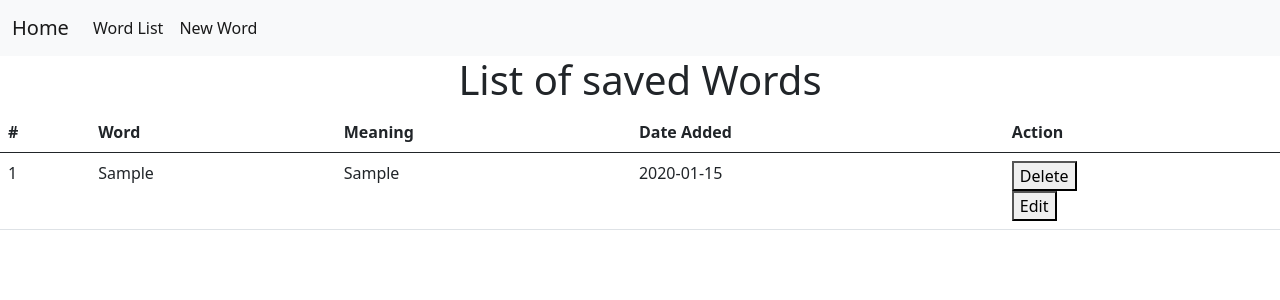
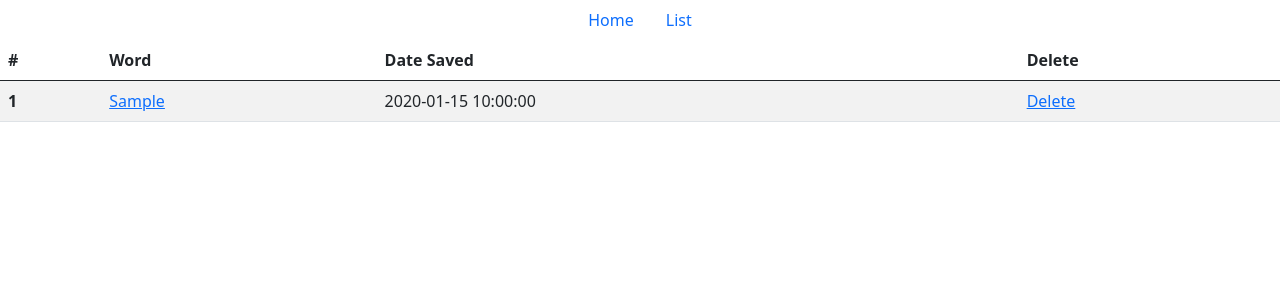
Before and after one commit to hqariful/Dictionary, a Flask app: page /list in a window 1280 px wide. Shown: the top 300 px of the page. Run offline with Flask 2, Linux system fonts and the light colour scheme; tables that the repository leaves empty hold one stand-in row (values such as "Sample post").

Commit message:
newly added

```diff
--- a/app.py
+++ b/app.py
@@ -1,71 +1,73 @@
+from flask import Flask, request, render_template, redirect
 from datetime import datetime
+from flask.helpers import url_for
 from flask_sqlalchemy import SQLAlchemy
-from flask import Flask, render_template, url_for, request
-from flask import request
-from werkzeug.utils import redirect
-from forms import Register
+from details import wordMeaning
 
 app = Flask(__name__)
-app.config['SECRET_KEY'] = "IT'S SECRET"
-app.config['SQLALCHEMY_DATABASE_URI'] = 'sqlite:///dictionary.db'
 
+app.config['SQLALCHEMY_DATABASE_URI'] = "sqlite:///dict.db"
 db = SQLAlchemy(app)
 
-class WordList(db.Model):
-    id = db.Column(db.Integer, primary_key=True)
+#database
+class saved(db.Model):
+    id = db.Column(db.Integer,primary_key=True)
     word = db.Column(db.String(30),nullable=False)
-    meaning = db.Column(db.Text,nullable=False)
-    date_posted = db.Column(db.DateTime,nullable=False,default=datetime.utcnow)
+    date_added = db.Column(db.DateTime,nullable=False,default=datetime.utcnow)
 
     def __repr__(self):
-        return f"(word: {self.word}, meaning: {self.meaning}, date_posted: {self.date_posted})"
+        return f"(word: {self.word}, date_added:{self.date_added})"
 
 db.create_all()
 
+def is_in_saved(word):
+    find = saved.query.filter_by(word = word).first()
+    if find is None:
+        return False
+    else:
+        return True
+
+#Home route
 @app.route('/')
-@app.route('/home')
-def home():
-    return render_template("home.html")
+@app.route('/search',methods=['GET','POST'])
+def search():
+    if request.method == 'GET':
+        return render_template('home.html')
+    elif request.method == 'POST':
+        all = wordMeaning(request.form['search'])
+        if all is None:
+            return render_template('sorry.html')
+        else:
+            return render_template('home.html',all = all,already_saved=is_in_saved(all[0]['word']))
 
+#saving new word
+@app.route('/save/<word>')
+def save(word):
+    new_word = saved(word=word)
+    db.session.add(new_word)
+    db.session.commit()
+    return redirect('/list')
+
+#deleting from saved word
+@app.route('/delete/<word>')
+def delete(word):
+    got_word = saved.query.filter_by(word=word).first()
+    db.session.delete(got_word)
+    db.session.commit()
+    return redirect('/list')
+
+#list of all saved word
 @app.route('/list')
 def list():
-    wordlist = WordList.query.all()
-    return render_template("list.html",words = wordlist)
+    all = saved.query.all()
+    return render_template('list.html',all=all)
 
-@app.route('/delete',methods = ["GET"])
-def delete():
-    red = request.args.get('target')
-    print(red)
-    u = WordList.query.get(int(red))
-    db.session.delete(u)
-    db.session.commit()
-    return redirect(url_for('list'))
+#Route word from hyperlink
+@app.route('/link/<word>')
+def link(word):
+    all = wordMeaning(word)
+    return render_template('home.html',all = all,already_saved=is_in_saved(all[0]['word']))
 
-@app.route("/edit",methods=["GET","POST"])
-def edit():
-    if request.method == "GET":
-        form = Register()
-        print('GET')
-        w = WordList.query.get(int(request.args.get('id')))
-        return render_template("register.html", form = form, action = "edit", word = w)
-    elif request.method == "POST":
-        print('POST')
-        old = WordList.query.get(int(request.form['n']))
-        old.word = request.form['word']
-        old.meaning = request.form['meaning']
-        db.session.commit()
-        return redirect(url_for('list'))
-
-
-@app.route('/register', methods = ['POST','GET'])
-def register():
-    form = Register()
-    if form.validate_on_submit():
-        new = WordList(word=form.word.data,meaning=form.meaning.data)
-        db.session.add(new)
-        db.session.commit()
-        return redirect(url_for('list'))
-    return render_template("register.html", form = form, action = "register")
-
-if __name__ == "__main__":
+#running the app
+if __name__ == '__main__':
     app.run(debug=True)
--- a/forms.py
+++ /dev/null
@@ -1,6 +0,0 @@
-from flask_wtf import FlaskForm
-from wtforms import StringField, TextAreaField
-
-class Register(FlaskForm):
-    word = StringField("Word")
-    meaning = TextAreaField("Meaning",render_kw={"rows": 10, "cols": 20})
--- a/requirements.txt
+++ b/requirements.txt
@@ -2,12 +2,9 @@ click==8.0.1
 colorama==0.4.4
 Flask==2.0.1
 Flask-SQLAlchemy==2.5.1
-Flask-WTF==0.15.1
 greenlet==1.1.1
-gunicorn==20.1.0
 itsdangerous==2.0.1
 Jinja2==3.0.1
 MarkupSafe==2.0.1
 SQLAlchemy==1.4.22
 Werkzeug==2.0.1
-WTForms==2.3.3
--- a/templates/layout.html
+++ b/templates/layout.html
@@ -11,24 +11,14 @@
     <title>Hello, world!</title>
   </head>
   <body>
-    <nav class="navbar navbar-expand-lg navbar-light bg-light">
-      <div class="container-fluid">
-        <a class="navbar-brand" href="{{ url_for('home') }}">Home</a>
-        <button class="navbar-toggler" type="button" data-bs-toggle="collapse" data-bs-target="#navbarNav" aria-controls="navbarNav" aria-expanded="false" aria-label="Toggle navigation">
-          <span class="navbar-toggler-icon"></span>
-        </button>
-        <div class="collapse navbar-collapse" id="navbarNav">
-          <ul class="navbar-nav">
-            <li class="nav-item">
-              <a class="nav-link active" aria-current="page" href="{{ url_for('list') }}">Word List</a>
-            </li>
-            <li class="nav-item">
-              <a class="nav-link active" href="{{ url_for('register') }}">New Word</a>
-            </li>
-          </ul>
-        </div>
-      </div>
-    </nav>
+    <ul class="nav justify-content-center">
+      <li class="nav-item">
+        <a class="nav-link active" aria-current="page" href="/">Home</a>
+      </li>
+      <li class="nav-item">
+        <a class="nav-link active" href="/list">List</a>
+    </ul>
+
     {% block content %}{% endblock %}
 
     <!-- Optional JavaScript; choose one of the two! -->
--- a/templates/list.html
+++ b/templates/list.html
@@ -1,35 +1,23 @@
 {% extends "layout.html" %}
 {% block content %}
-    <center><h1>List of saved Words</h1></center>
-    <table class="table">
+<table class="table table-striped">
     <thead>
       <tr>
         <th scope="col">#</th>
         <th scope="col">Word</th>
-            <th scope="col">Meaning</th>
-            <th scope="col">Date Added</th>
-            <th scope="col">Action</th>
+        <th scope="col">Date Saved</th>
+        <th scope="col">Delete</th>
       </tr>
     </thead>
     <tbody>
-            {% for word in words %}
+      {% for word in all %}
       <tr>
-                    <td>{{word.id}}</td>
-                    <td>{{word.word}}</td>
-                    <td>{{word.meaning}}</td>
-                    <td>{{word.date_posted.strftime("%Y-%m-%d")}}</td>
-                    <td>
-                      <form method = "GET" action="{{url_for('delete')}}">
-                        <input type="hidden" name="target" value="{{word.id}}">
-                        <button type="submit">Delete</button>
-                      </form>
-                      <form method = "GET" action="/edit">
-                        <input type="hidden" name="id" value="{{word.id}}">
-                        <button type="submit">Edit</button>
-                      </form>
-                    </td>
+        <th scope="row">{{word.id}}</th>
+        <td><a href="http://127.0.0.1:5000/link/{{word.word}}">{{word.word}}</a></td>
+        <td>{{word.date_added}}</td>
+        <td><a href="http://127.0.0.1:5000/delete/{{word.word}}">Delete</a></td>
       </tr>
       {% endfor %}
     </tbody>
   </table>
-{% endblock content %}
+{% endblock %}
--- /dev/null
+++ b/templates/sorry.html
@@ -0,0 +1,4 @@
+{% extends "layout.html" %}
+{% block content %}
+    <center><h1>Sorry, the word you searched is not in Dictionary</h1></center>
+{% endblock %}
```
Also changed, not shown: details.py (added, +16 -0 lines), templates/edit.html (deleted, +0 -13 lines), templates/home.html (+53 -2 lines), templates/register.html (deleted, +0 -42 lines). Lines whose indentation alone changed are shown as unchanged.
